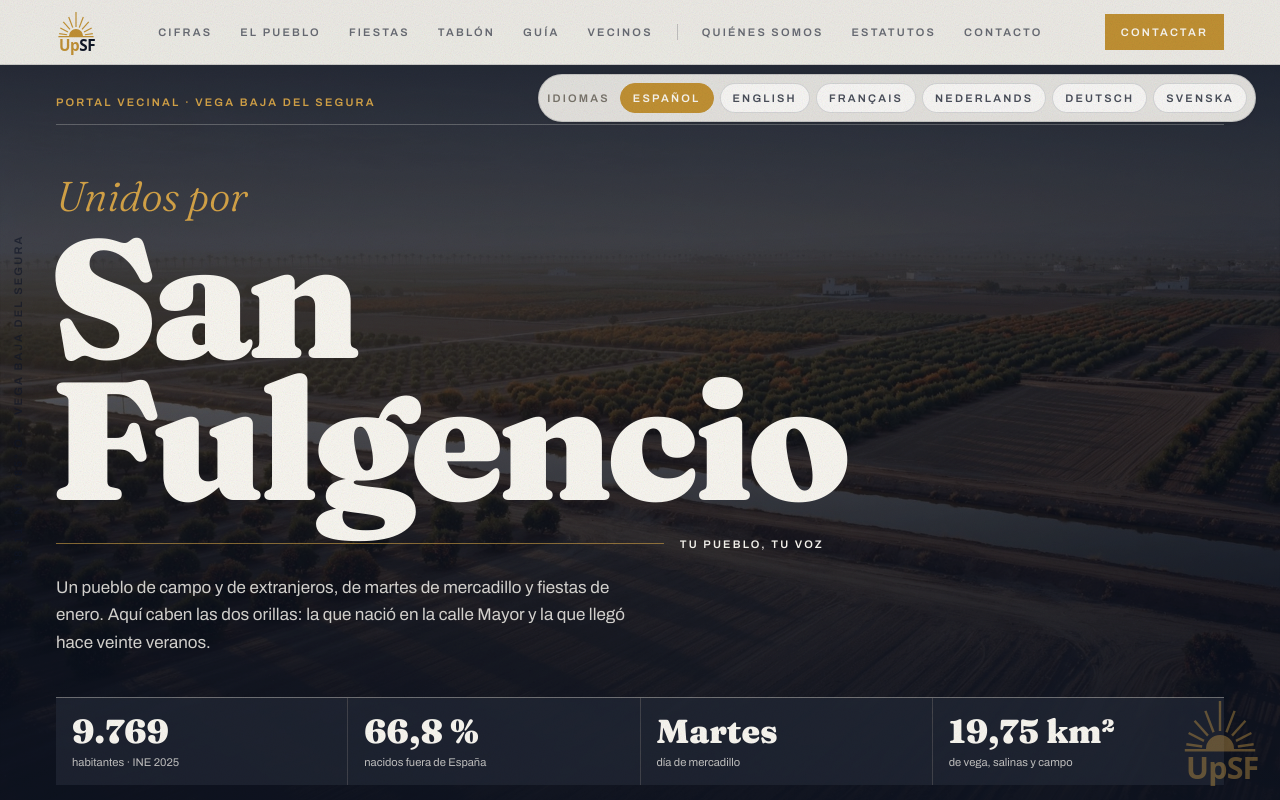
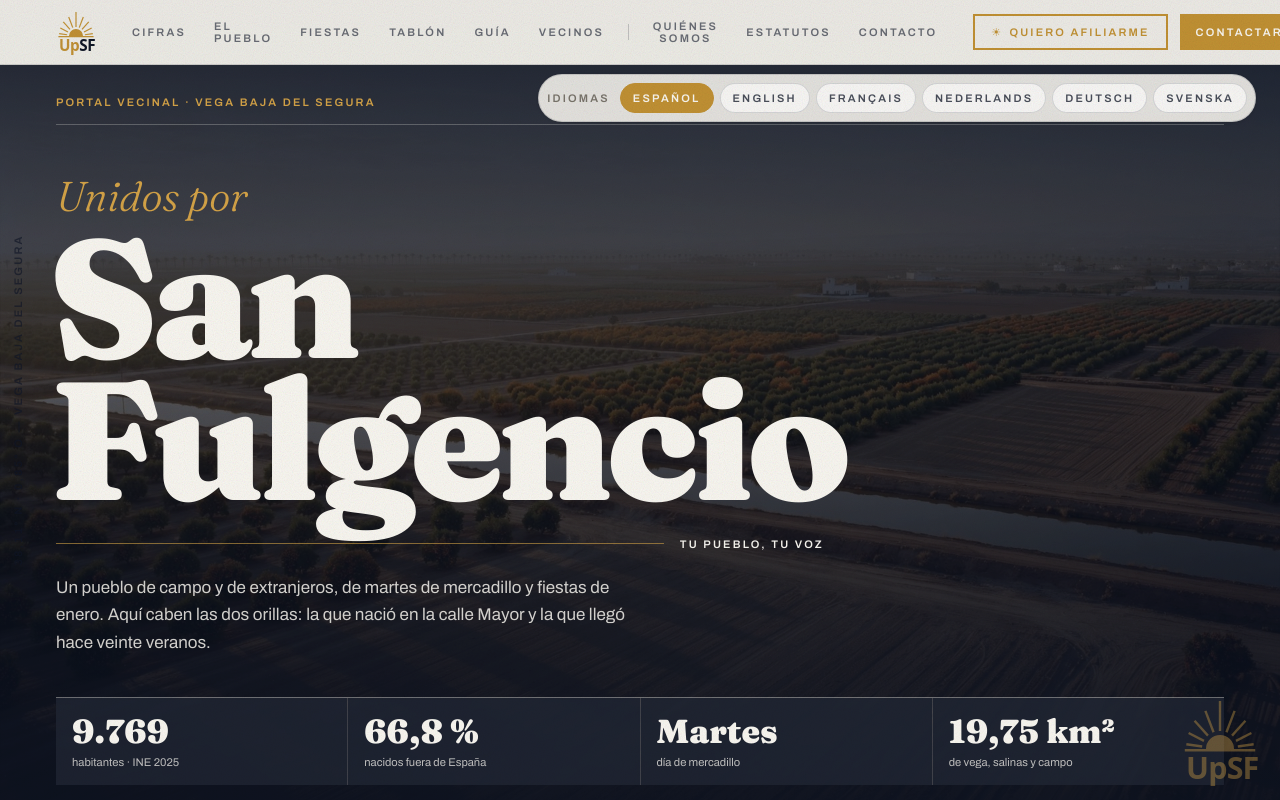
Before and after one commit to traco146/Upsf, a React (Vite) app: page / in a window 1280 px wide. Shown: the top 800 px of the page. Built offline with nearby package versions, Linux system fonts and the light colour scheme.

Commit message:
Add files via upload

```diff
--- a/src/App.tsx
+++ b/src/App.tsx
@@ -35,7 +35,7 @@ function LanguageSwitcher({ compact = false }: { compact?: boolean }) {
   );
 }
 
-function Cabecera({ pagina, setPagina, menuAbierto, setMenuAbierto }: { pagina: Pagina; setPagina: (p: Pagina) => void; menuAbierto: boolean; setMenuAbierto: (v: boolean) => void; }) {
+function Cabecera({ pagina, setPagina, menuAbierto, setMenuAbierto, onJoin }: { pagina: Pagina; setPagina: (p: Pagina) => void; menuAbierto: boolean; setMenuAbierto: (v: boolean) => void; onJoin: () => void; }) {
   const { copy } = useI18n();
   const navInicio = copy.nav.homeSections;
   const navPaginas = copy.nav.pages;
@@ -49,6 +49,11 @@ function Cabecera({ pagina, setPagina, menuAbierto, setMenuAbierto }: { pagina:
     } else {
       window.location.hash = p;
     }
+  }
+
+  function handleJoin() {
+    setMenuAbierto(false);
+    onJoin();
   }
 
   return (
@@ -68,7 +73,15 @@ function Cabecera({ pagina, setPagina, menuAbierto, setMenuAbierto }: { pagina:
           ))}
         </nav>
 
-        <div className="flex items-center gap-3">
+        <div className="flex items-center gap-2 sm:gap-3">
+          {/* ✦ Quiero Afiliarme — botón estrella */}
+          <button
+            onClick={handleJoin}
+            className="join-cta label hidden shrink-0 cursor-pointer border-2 border-naranja px-4 py-2.5 text-naranja transition hover:bg-naranja hover:text-cal sm:block"
+          >
+            <span className="mr-1.5" aria-hidden="true">☀︎</span>
+            {copy.nav.ctaJoin}
+          </button>
           <button onClick={() => goToPage("contacto")} className="label hidden shrink-0 cursor-pointer bg-naranja px-4 py-3 text-cal transition hover:bg-tinta sm:block">{copy.nav.ctaContact}</button>
           <button onClick={() => setMenuAbierto(!menuAbierto)} className="label flex cursor-pointer flex-col gap-[5px] p-2 lg:hidden" aria-expanded={menuAbierto} aria-label={menuAbierto ? copy.nav.closeMenu : copy.nav.openMenu}>
             <span className={`block h-[2px] w-5 bg-tinta transition-all ${menuAbierto ? "translate-y-[7px] rotate-45" : ""}`} />
@@ -97,6 +110,14 @@ function Cabecera({ pagina, setPagina, menuAbierto, setMenuAbierto }: { pagina:
               {navPaginas.map((n) => (
                 <button key={n.pagina} onClick={() => goToPage(n.pagina)} className={`label w-full cursor-pointer border px-4 py-4 text-left transition ${pagina === n.pagina ? "border-naranja bg-naranja/10 text-naranja" : "border-tinta/15 text-tinta/70 hover:border-naranja hover:text-naranja"}`}>{n.t}</button>
               ))}
+              {/* ✦ Quiero Afiliarme — botón estrella en móvil */}
+              <button
+                onClick={handleJoin}
+                className="join-cta label w-full cursor-pointer border-2 border-naranja px-4 py-4 text-left text-naranja transition hover:bg-naranja hover:text-cal"
+              >
+                <span className="mr-1.5" aria-hidden="true">☀︎</span>
+                {copy.nav.ctaJoin}
+              </button>
               <button onClick={() => goToPage("contacto")} className="label w-full cursor-pointer bg-naranja px-4 py-4 text-left text-cal transition hover:bg-tinta">{copy.nav.ctaContact} →</button>
             </div>
           </div>
@@ -143,6 +164,14 @@ function AppInner() {
   const { copy } = useI18n();
   const [pagina, setPagina] = useState<Pagina>("inicio");
   const [menuAbierto, setMenuAbierto] = useState(false);
+  const [joinMode, setJoinMode] = useState(false);
+
+  function handleJoin() {
+    setJoinMode(true);
+    setPagina("contacto");
+    window.scrollTo(0, 0);
+    window.location.hash = "contacto";
+  }
 
   useEffect(() => {
     const syncFromHash = () => {
@@ -169,17 +198,22 @@ function AppInner() {
     document.documentElement.lang = copy.htmlLang;
   }, [copy, pagina]);
 
+  // Reset joinMode when leaving contact page
+  useEffect(() => {
+    if (pagina !== "contacto") setJoinMode(false);
+  }, [pagina]);
+
   return (
     <div id="top" className="relative min-h-screen bg-cal text-tinta">
       <div className="grain" aria-hidden="true" />
-      <Cabecera pagina={pagina} setPagina={setPagina} menuAbierto={menuAbierto} setMenuAbierto={setMenuAbierto} />
+      <Cabecera pagina={pagina} setPagina={setPagina} menuAbierto={menuAbierto} setMenuAbierto={setMenuAbierto} onJoin={handleJoin} />
       <FloatingLanguages />
       <Rail />
       <main>
         {pagina === "inicio" && <PaginaInicio />}
         {pagina === "quienes-somos" && <QuienesSomos />}
         {pagina === "estatutos" && <Estatutos />}
-        {pagina === "contacto" && <Contacto />}
+        {pagina === "contacto" && <Contacto joinMode={joinMode} />}
       </main>
       <Pie pagina={pagina} setPagina={setPagina} />
     </div>
--- a/src/i18n.tsx
+++ b/src/i18n.tsx
@@ -32,6 +32,7 @@ export type Copy = {
     openMenu: string;
     closeMenu: string;
     ctaContact: string;
+    ctaJoin: string;
     homeSections: { id: string; t: string }[];
     pages: { pagina: Exclude<Pagina, "inicio">; t: string }[];
   };
@@ -645,7 +646,7 @@ const COPY: Record<Language, Copy> = {
       party: "Partido",
       openMenu: "Abrir menú",
       closeMenu: "Cerrar menú",
-      ctaContact: "Contactar",
+      ctaContact: "Contactar", ctaJoin: "Quiero afiliarme",
       homeSections: [
         { id: "cifras", t: "Cifras" },
         { id: "pueblo", t: "El pueblo" },
@@ -918,7 +919,7 @@ const COPY: Record<Language, Copy> = {
       party: "Party",
       openMenu: "Open menu",
       closeMenu: "Close menu",
-      ctaContact: "Contact",
+      ctaContact: "Contact", ctaJoin: "Join UpSF",
       homeSections: [
         { id: "cifras", t: "Figures" },
         { id: "pueblo", t: "The town" },
@@ -1173,7 +1174,7 @@ const COPY: Record<Language, Copy> = {
     nativeName: "Français",
     htmlLang: "fr",
     pageTitles: { inicio: "Unis pour San Fulgencio | Votre village, votre voix", "quienes-somos": "Qui sommes-nous · UpSF", estatutos: "Statuts · UpSF", contacto: "Contact · UpSF" },
-    nav: { home: "Accueil", sections: "Sections", party: "Parti", openMenu: "Ouvrir le menu", closeMenu: "Fermer le menu", ctaContact: "Contacter", homeSections: [ { id: "cifras", t: "Chiffres" }, { id: "pueblo", t: "Le village" }, { id: "fiestas", t: "Fêtes" }, { id: "tablon", t: "Panneau" }, { id: "guia", t: "Guide" }, { id: "vecinos", t: "Voix" } ], pages: [ { pagina: "quienes-somos", t: "Qui sommes-nous" }, { pagina: "estatutos", t: "Statuts" }, { pagina: "contacto", t: "Contact" } ] },
+    nav: { home: "Accueil", sections: "Sections", party: "Parti", openMenu: "Ouvrir le menu", closeMenu: "Fermer le menu", ctaContact: "Contacter", ctaJoin: "Rejoindre UpSF", homeSections: [ { id: "cifras", t: "Chiffres" }, { id: "pueblo", t: "Le village" }, { id: "fiestas", t: "Fêtes" }, { id: "tablon", t: "Panneau" }, { id: "guia", t: "Guide" }, { id: "vecinos", t: "Voix" } ], pages: [ { pagina: "quienes-somos", t: "Qui sommes-nous" }, { pagina: "estatutos", t: "Statuts" }, { pagina: "contacto", t: "Contact" } ] },
     languages: { label: "Langues", short: "FR" },
     rail: "38,11° N · 0,85° O — Vega Baja del Segura",
     ticker: ["Population 2025 · 9 769 habitants", "66,8 % nés hors d’Espagne", "Marché hebdomadaire : chaque mardi", "Fête patronale : 16–17 janvier", "Pèlerinage de San Isidro : mai", "Virgen del Remedio : octobre", "Mairie · +34 966 79 42 01", "Vega Baja del Segura · Alicante"],
@@ -1195,7 +1196,7 @@ const COPY: Record<Language, Copy> = {
     nativeName: "Nederlands",
     htmlLang: "nl",
     pageTitles: { inicio: "Verenigd voor San Fulgencio | Uw gemeente, uw stem", "quienes-somos": "Wie wij zijn · UpSF", estatutos: "Statuten · UpSF", contacto: "Contact · UpSF" },
-    nav: { home: "Home", sections: "Secties", party: "Partij", openMenu: "Menu openen", closeMenu: "Menu sluiten", ctaContact: "Contact", homeSections: [ { id: "cifras", t: "Cijfers" }, { id: "pueblo", t: "De gemeente" }, { id: "fiestas", t: "Feesten" }, { id: "tablon", t: "Prikbord" }, { id: "guia", t: "Gids" }, { id: "vecinos", t: "Stemmen" } ], pages: [ { pagina: "quienes-somos", t: "Wie wij zijn" }, { pagina: "estatutos", t: "Statuten" }, { pagina: "contacto", t: "Contact" } ] },
+    nav: { home: "Home", sections: "Secties", party: "Partij", openMenu: "Menu openen", closeMenu: "Menu sluiten", ctaContact: "Contact", ctaJoin: "Join UpSF", homeSections: [ { id: "cifras", t: "Cijfers" }, { id: "pueblo", t: "De gemeente" }, { id: "fiestas", t: "Feesten" }, { id: "tablon", t: "Prikbord" }, { id: "guia", t: "Gids" }, { id: "vecinos", t: "Stemmen" } ], pages: [ { pagina: "quienes-somos", t: "Wie wij zijn" }, { pagina: "estatutos", t: "Statuten" }, { pagina: "contacto", t: "Contact" } ] },
     languages: { label: "Talen", short: "NL" },
     rail: "38,11° N · 0,85° W — Vega Baja del Segura",
     ticker: ["Bevolking 2025 · 9.769 inwoners", "66,8% buiten Spanje geboren", "Weekmarkt: elke dinsdag", "Patroonsfeest: 16–17 januari", "San Isidro-bedevaart: mei", "Virgen del Remedio: oktober", "Gemeentehuis · +34 966 79 42 01", "Vega Baja del Segura · Alicante"],
@@ -1217,7 +1218,7 @@ const COPY: Record<Language, Copy> = {
     nativeName: "Deutsch",
     htmlLang: "de",
     pageTitles: { inicio: "Vereint für San Fulgencio | Ihr Ort, Ihre Stimme", "quienes-somos": "Wer wir sind · UpSF", estatutos: "Satzung · UpSF", contacto: "Kontakt · UpSF" },
-    nav: { home: "Start", sections: "Bereiche", party: "Partei", openMenu: "Menü öffnen", closeMenu: "Menü schließen", ctaContact: "Kontakt", homeSections: [ { id: "cifras", t: "Zahlen" }, { id: "pueblo", t: "Der Ort" }, { id: "fiestas", t: "Feste" }, { id: "tablon", t: "Pinnwand" }, { id: "guia", t: "Leitfaden" }, { id: "vecinos", t: "Stimmen" } ], pages: [ { pagina: "quienes-somos", t: "Wer wir sind" }, { pagina: "estatutos", t: "Satzung" }, { pagina: "contacto", t: "Kontakt" } ] },
+    nav: { home: "Start", sections: "Bereiche", party: "Partei", openMenu: "Menü öffnen", closeMenu: "Menü schließen", ctaContact: "Kontakt", ctaJoin: "Beitreten", homeSections: [ { id: "cifras", t: "Zahlen" }, { id: "pueblo", t: "Der Ort" }, { id: "fiestas", t: "Feste" }, { id: "tablon", t: "Pinnwand" }, { id: "guia", t: "Leitfaden" }, { id: "vecinos", t: "Stimmen" } ], pages: [ { pagina: "quienes-somos", t: "Wer wir sind" }, { pagina: "estatutos", t: "Satzung" }, { pagina: "contacto", t: "Kontakt" } ] },
     languages: { label: "Sprachen", short: "DE" },
     rail: "38,11° N · 0,85° W — Vega Baja del Segura",
     ticker: ["Bevölkerung 2025 · 9.769 Einwohner", "66,8 % außerhalb Spaniens geboren", "Wochenmarkt: jeden Dienstag", "Patronatsfest: 16.–17. Januar", "San-Isidro-Wallfahrt: Mai", "Virgen del Remedio: Oktober", "Rathaus · +34 966 79 42 01", "Vega Baja del Segura · Alicante"],
@@ -1239,7 +1240,7 @@ const COPY: Record<Language, Copy> = {
     nativeName: "Svenska",
     htmlLang: "sv",
     pageTitles: { inicio: "Förenade för San Fulgencio | Din kommun, din röst", "quienes-somos": "Vilka vi är · UpSF", estatutos: "Stadgar · UpSF", contacto: "Kontakt · UpSF" },
-    nav: { home: "Hem", sections: "Sektioner", party: "Parti", openMenu: "Öppna meny", closeMenu: "Stäng meny", ctaContact: "Kontakt", homeSections: [ { id: "cifras", t: "Siffror" }, { id: "pueblo", t: "Kommunen" }, { id: "fiestas", t: "Fester" }, { id: "tablon", t: "Anslagstavla" }, { id: "guia", t: "Guide" }, { id: "vecinos", t: "Röster" } ], pages: [ { pagina: "quienes-somos", t: "Vilka vi är" }, { pagina: "estatutos", t: "Stadgar" }, { pagina: "contacto", t: "Kontakt" } ] },
+    nav: { home: "Hem", sections: "Sektioner", party: "Parti", openMenu: "Öppna meny", closeMenu: "Stäng meny", ctaContact: "Kontakt", ctaJoin: "Gå med", homeSections: [ { id: "cifras", t: "Siffror" }, { id: "pueblo", t: "Kommunen" }, { id: "fiestas", t: "Fester" }, { id: "tablon", t: "Anslagstavla" }, { id: "guia", t: "Guide" }, { id: "vecinos", t: "Röster" } ], pages: [ { pagina: "quienes-somos", t: "Vilka vi är" }, { pagina: "estatutos", t: "Stadgar" }, { pagina: "contacto", t: "Kontakt" } ] },
     languages: { label: "Språk", short: "SV" },
     rail: "38,11° N · 0,85° V — Vega Baja del Segura",
     ticker: ["Befolkning 2025 · 9 769 invånare", "66,8 % födda utanför Spanien", "Veckomarknad: varje tisdag", "Skyddshelgonets fest: 16–17 januari", "San Isidro-pilgrimsfärd: maj", "Virgen del Remedio: oktober", "Rådhus · +34 966 79 42 01", "Vega Baja del Segura · Alicante"],
--- a/src/index.css
+++ b/src/index.css
@@ -139,6 +139,18 @@
   animation: drop 0.9s cubic-bezier(0.22, 0.7, 0.25, 1) both;
 }
 
+/* --- botón "Quiero afiliarme" con brillo dorado sutil --- */
+@keyframes join-shimmer {
+  0%, 100% { box-shadow: 0 0 0 0 rgba(192, 144, 51, 0); }
+  50% { box-shadow: 0 0 12px 2px rgba(192, 144, 51, 0.35); }
+}
+.join-cta {
+  animation: join-shimmer 3s ease-in-out infinite;
+}
+.join-cta:hover {
+  animation: none;
+}
+
 @media (prefers-reduced-motion: reduce) {
   html {
     scroll-behavior: auto;
@@ -150,7 +162,8 @@
   }
   .marquee-track,
   .pin-in,
-  .drop-in {
+  .drop-in,
+  .join-cta {
     animation: none !important;
   }
 }
--- a/src/sections/Contacto.tsx
+++ b/src/sections/Contacto.tsx
@@ -1,4 +1,4 @@
-import { useState, type FormEvent } from "react";
+import { useEffect, useState, type FormEvent } from "react";
 import { Reveal, SectionHead } from "../lib/ui";
 import { useI18n } from "../i18n";
 
@@ -6,12 +6,19 @@ type Campo = "nombre" | "email" | "telefono" | "asunto" | "mensaje";
 type Errores = Partial<Record<Campo, string>>;
 const CORREO_DESTINO = "contacto@upsanfulgencio.es";
 
-export default function Contacto() {
+export default function Contacto({ joinMode = false }: { joinMode?: boolean }) {
   const { copy } = useI18n();
   const [nombre, setNombre] = useState("");
   const [email, setEmail] = useState("");
   const [telefono, setTelefono] = useState("");
   const [asunto, setAsunto] = useState("");
+
+  // Pre-select "join" subject when arriving from the Join button
+  useEffect(() => {
+    if (joinMode && copy.contact.subjects.length >= 4) {
+      setAsunto(copy.contact.subjects[3]); // "Quiero afiliarme" / "I want to join" etc.
+    }
+  }, [joinMode, copy]);
   const [mensaje, setMensaje] = useState("");
   const [errores, setErrores] = useState<Errores>({});
   const [enviado, setEnviado] = useState(false);
```
